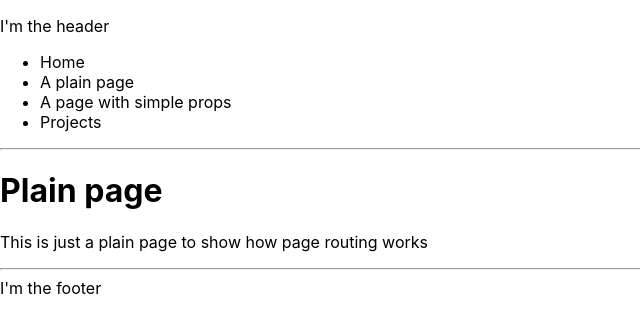
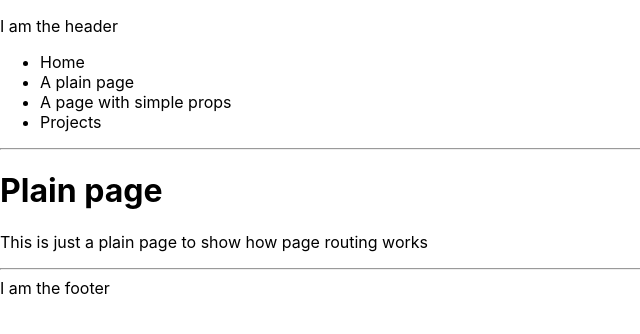
Before and after one commit to bushbass/blog-portfolio-next, a Next.js app: page /plain in a window 1280 px wide. Shown: the top 334 px of the page, without its empty margins (0-640 px from the left). Built offline with nearby package versions, Linux system fonts and the light colour scheme.

Commit message:
stupid eslint rule fix

```diff
--- a/components/Footer.jsx
+++ b/components/Footer.jsx
@@ -3,8 +3,7 @@ import React from "react";
 function Footer() {
   return (
     <div>
-      <hr />
-      I'm the footer
+      <hr />I am the footer
     </div>
   );
 }
--- a/components/Header.jsx
+++ b/components/Header.jsx
@@ -4,7 +4,7 @@ import Link from "next/link";
 function Header() {
   return (
     <div>
-      <p>I'm the header</p>
+      <p>I am the header</p>
       <ul>
         <li>
           <Link href="/">
```
